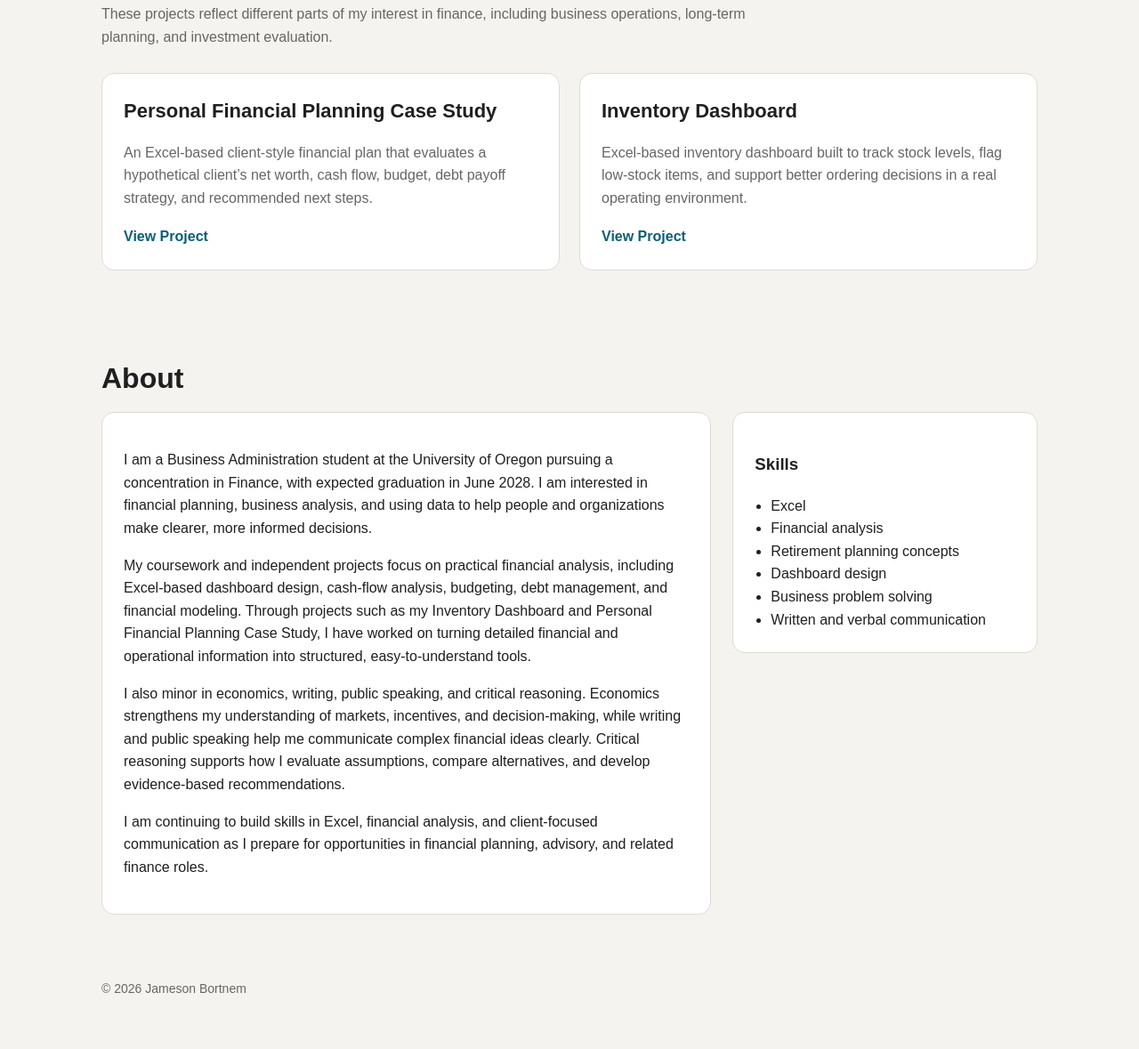
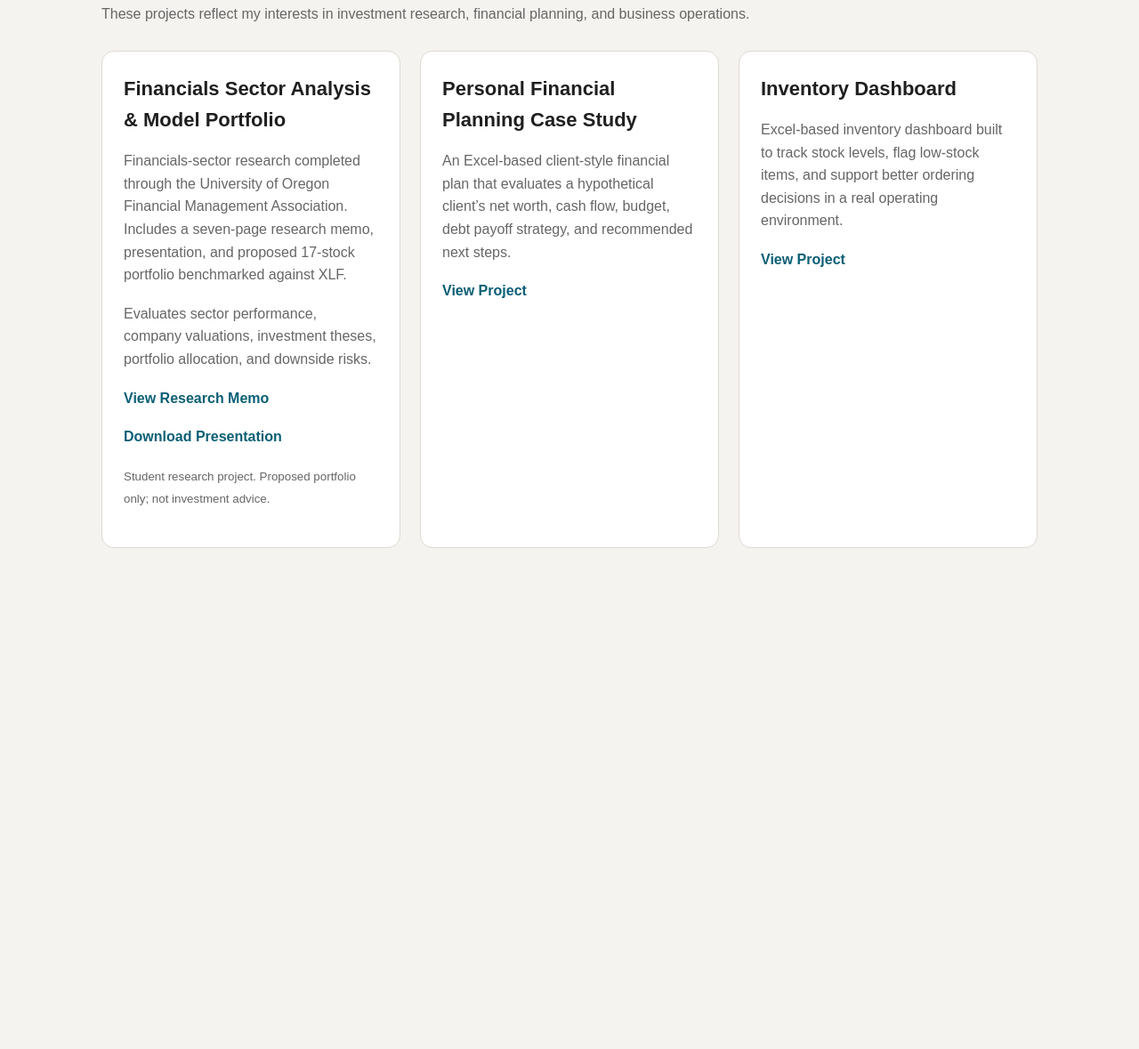
Before and after one commit to jamesonbortnem/jamesonbortnem.github.io, a plain HTML site: page index.html in a window 1280 px wide. Shown: the part 822-2001 px from the top of the page at 89% size. After the commit the page ends 1510 px from the top, so only its background shows below. Drawn offline with Linux system fonts and the light colour scheme.

Commit message:
Update index.html

```diff
--- a/index.html
+++ b/index.html
@@ -276,14 +276,50 @@
    <section id="projects">
   <h2 class="section-title">Projects</h2>
   <p class="section-intro">
-        These projects reflect different parts of my interest in finance, including business operations, long-term planning, and investment evaluation.
+    These projects reflect my interests in investment research,
+    financial planning, and business operations.
   </p>
 
   <div class="projects-grid">
+
+    <div class="project-card">
+      <h3>Financials Sector Analysis &amp; Model Portfolio</h3>
+      <p>
+        Financials-sector research completed through the University of
+        Oregon Financial Management Association. Includes a seven-page
+        research memo, presentation, and proposed 17-stock portfolio
+        benchmarked against XLF.
+      </p>
+      <p>
+        Evaluates sector performance, company valuations, investment
+        theses, portfolio allocation, and downside risks.
+      </p>
+      <p>
+        <a href="financials-sector-analysis-memo.pdf"
+           target="_blank"
+           rel="noopener noreferrer">
+          View Research Memo
+        </a>
+      </p>
+      <p>
+        <a href="financials-sector-analysis-presentation.pptx" download>
+          Download Presentation
+        </a>
+      </p>
+      <p>
+        <small>
+          Student research project. Proposed portfolio only;
+          not investment advice.
+        </small>
+      </p>
+    </div>
+
     <div class="project-card">
       <h3>Personal Financial Planning Case Study</h3>
       <p>
-            An Excel-based client-style financial plan that evaluates a hypothetical client’s net worth, cash flow, budget, debt payoff strategy, and recommended next steps.
+        An Excel-based client-style financial plan that evaluates a
+        hypothetical client’s net worth, cash flow, budget, debt payoff
+        strategy, and recommended next steps.
       </p>
       <a href="personal-financial-planning.html">View Project</a>
     </div>
@@ -291,51 +327,13 @@
     <div class="project-card">
       <h3>Inventory Dashboard</h3>
       <p>
-            Excel-based inventory dashboard built to track stock levels, flag low-stock items, and support better ordering decisions in a real operating environment.
+        Excel-based inventory dashboard built to track stock levels,
+        flag low-stock items, and support better ordering decisions
+        in a real operating environment.
       </p>
       <a href="inventory-budget-project.html">View Project</a>
     </div>
 
-    </section>
-
-    <section id="about">
-      <h2 class="section-title">About</h2>
-      <div class="about-grid">
-        <div class="about-box">
-          <p>
-  I am a Business Administration student at the University of Oregon pursuing a concentration in Finance, with expected graduation in June 2028. I am interested in financial planning, business analysis, and using data to help people and organizations make clearer, more informed decisions.
-</p>
-
-<p>
-  My coursework and independent projects focus on practical financial analysis, including Excel-based dashboard design, cash-flow analysis, budgeting, debt management, and financial modeling. Through projects such as my Inventory Dashboard and Personal Financial Planning Case Study, I have worked on turning detailed financial and operational information into structured, easy-to-understand tools.
-</p>
-
-<p>
-  I also minor in economics, writing, public speaking, and critical reasoning. Economics strengthens my understanding of markets, incentives, and decision-making, while writing and public speaking help me communicate complex financial ideas clearly. Critical reasoning supports how I evaluate assumptions, compare alternatives, and develop evidence-based recommendations.
-</p>
-
-<p>
-  I am continuing to build skills in Excel, financial analysis, and client-focused communication as I prepare for opportunities in financial planning, advisory, and related finance roles.
-</p>
-        </div>
-
-        <div class="skills-box">
-          <h3>Skills</h3>
-          <ul>
-            <li>Excel</li>
-            <li>Financial analysis</li>
-            <li>Retirement planning concepts</li>
-            <li>Dashboard design</li>
-            <li>Business problem solving</li>
-            <li>Written and verbal communication</li>
-          </ul>
-        </div>
   </div>
 </section>
-  </main>
-
-  <footer>
-    © 2026 Jameson Bortnem
-  </footer>
-</body>
 </html>
```
Lines whose indentation alone changed are shown as unchanged.
